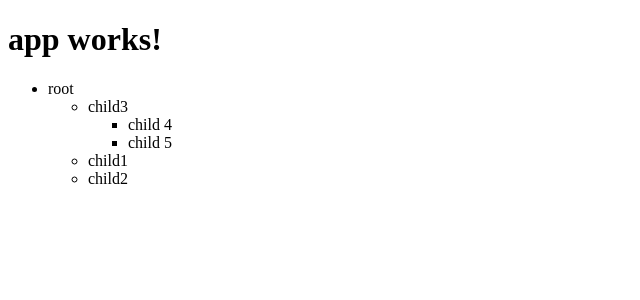
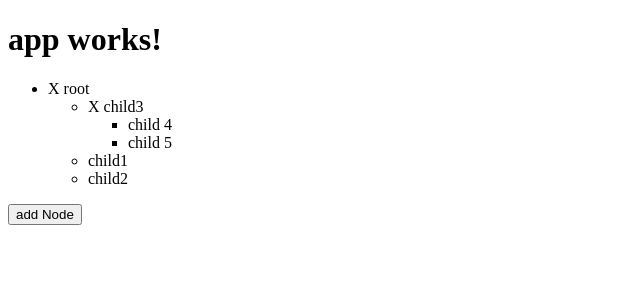
Before and after one commit to raoul2000/js-playground, an Angular app in the folder example-angular2/scraper-model/: page / in a window 1280 px wide. Shown: the top 300 px of the page, without its empty margins (0-640 px from the left). Built offline with nearby package versions, Linux system fonts and the light colour scheme.

Commit message:
add event nodeSelected (wip)

```diff
--- a/example-angular2/scraper-model/src/app/app.component.html
+++ b/example-angular2/scraper-model/src/app/app.component.html
@@ -2,5 +2,12 @@
   {{title}}
 </h1>
 <p>
-  <tree-view [nodes]="nodes"></tree-view>
+  <tree-view
+    [nodes]="nodes"
+    (nodeSelectedEvent)="nodeSelected($event)"
+    >
+  </tree-view>
 </p>
+<p>
+  <button (click)="addNode()">add Node</button>
+</p>
--- a/example-angular2/scraper-model/src/app/app.component.ts
+++ b/example-angular2/scraper-model/src/app/app.component.ts
@@ -26,33 +26,11 @@ export class AppComponent {
     this.nodes = [ root ];
   }
 
-  constructor1(){
-    this.nodes = [
-      {
-        "name" : "node1",
-        "expanded" : true,
-        "children" : [
-          {
-            "name" : "child1",
-            "expanded" : false
-          },
-          {
-            "name" : "child2",
-            "expanded" : true,
-            "children" : [
-              {
-                "name" : "grand-child-1"
-              }
-            ]
-          },
-          {
-            "name" : "child3",
-            "expanded" : false
-          }
-        ]
-      }
-    ]
-  } // end constructor
+  addNode() {
+    this.nodes[0].addChild(new NodeModel('new'));
+  }
 
-
+  nodeSelected(node) {
+    console.log("app",node);
+  }
 }
--- a/example-angular2/scraper-model/src/app/service/model.ts
+++ b/example-angular2/scraper-model/src/app/service/model.ts
@@ -1,27 +1,17 @@
 export class NodeModel {
-  private children:Array<NodeModel> = [];
-  private expanded:boolean = true;
+  private children: Array<NodeModel> = [];
+  private expanded: boolean = true;
 
   constructor(
     private name,
-    private metadata?:any
-  ) {}
+    private metadata?: any
+  ) { }
 
-  getName() {
-    return this.name;
-  }
-
-  getMetadata(){
-    return this.metadata;
-  }
-
-  addChild(node:NodeModel) {
-    this.children.push(node);
-  }
-  getChildren() {
-    return this.children;
-  }
-  isExpanded() {
-    return this.expanded;
-  }
+  getName()     {return this.name;  }
+  getMetadata() {return this.metadata; }
+  getChildren() { return this.children; }
+  hasChildren() { return this.children.length !== 0 ; }
+  isExpanded()  { return this.expanded; }
+  toggle()      { this.expanded = !this.expanded; }
+  addChild(node: NodeModel) { this.children.push(node);  }
 }
--- a/example-angular2/scraper-model/src/app/tree-view/tree-view.component.html
+++ b/example-angular2/scraper-model/src/app/tree-view/tree-view.component.html
@@ -1,7 +1,12 @@
 <ul>
   <li *ngFor="let node of nodes">
-    <span>{{ node.name }}</span>
-    <div *ngIf="node.isExpanded()">
+    <span
+      *ngIf="node.hasChildren()"
+      (click)="node.toggle()">
+      X
+    </span>
+    <span (click)="nodeSelected(node)">{{ node.name }}</span>
+    <div *ngIf="node.hasChildren() && node.isExpanded()">
       <tree-view [nodes]="node.getChildren()"></tree-view>
     </div>
   </li>
--- a/example-angular2/scraper-model/src/app/tree-view/tree-view.component.ts
+++ b/example-angular2/scraper-model/src/app/tree-view/tree-view.component.ts
@@ -1,4 +1,6 @@
-import { Component, OnInit, Input } from '@angular/core';
+import { Component, OnInit, Input, Output, EventEmitter } from '@angular/core';
+import { NodeModel } from '../service/model';
+
 
 @Component({
   selector: 'tree-view',
@@ -7,9 +9,15 @@ import { Component, OnInit, Input } from '@angular/core';
 })
 export class TreeViewComponent implements OnInit {
   @Input() nodes: Array<any>;
+  @Output() nodeSelectedEvent = new EventEmitter<NodeModel>();
+
   constructor() { }
 
   ngOnInit() {
   }
 
+  nodeSelected(node:NodeModel) {
+    console.log("node selected");
+    this.nodeSelectedEvent.emit(node);
+  }
 }
```
